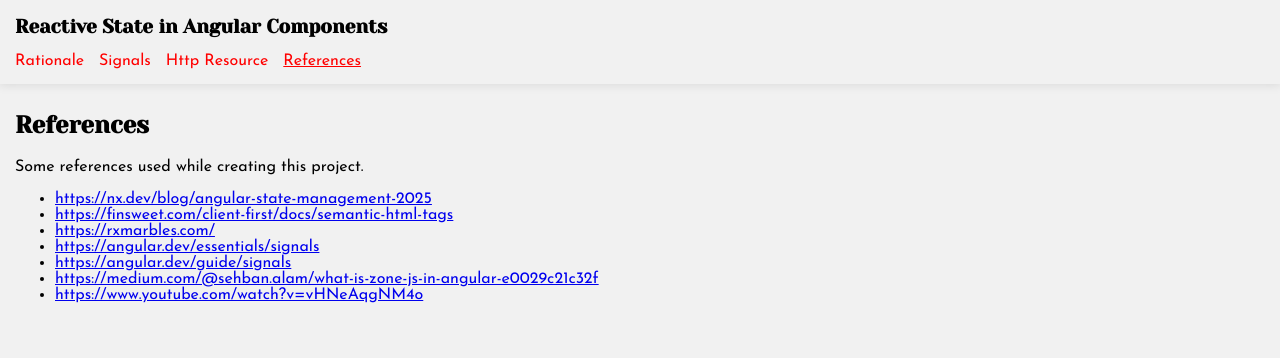
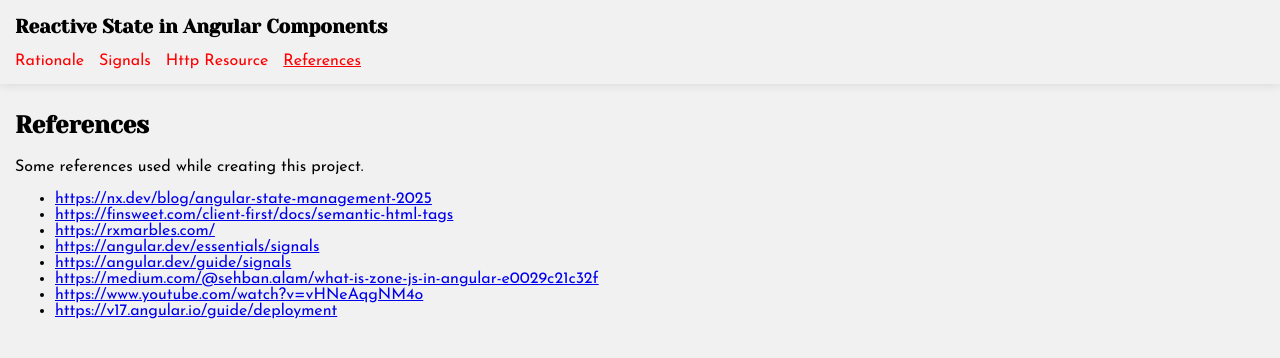
Before and after one commit to thebeard/ng-page-reactivity, an Angular app: page /ng-page-reactivity/references in a window 1280 px wide. Shown: the top 358 px of the page. Built offline with nearby package versions, Linux system fonts and the light colour scheme.

Commit message:
Add more references

```diff
--- a/src/app/routes/references/references.route.component.ts
+++ b/src/app/routes/references/references.route.component.ts
@@ -14,7 +14,7 @@ import { ChangeDetectionStrategy, Component } from '@angular/core';
     </ul>
   `,
   styles: ``,
-  changeDetection: ChangeDetectionStrategy.OnPush,
+  changeDetection: ChangeDetectionStrategy.OnPush
 })
 export default class ReferencesRouteComponent {
   links = [
@@ -25,5 +25,6 @@ export default class ReferencesRouteComponent {
     'https://angular.dev/guide/signals',
     'https://medium.com/@sehban.alam/what-is-zone-js-in-angular-e0029c21c32f',
     'https://www.youtube.com/watch?v=vHNeAqgNM4o',
+    'https://v17.angular.io/guide/deployment'
   ];
 }
```
Also changed, not shown: 1 other file (tests, documents, lock files or other folders).
